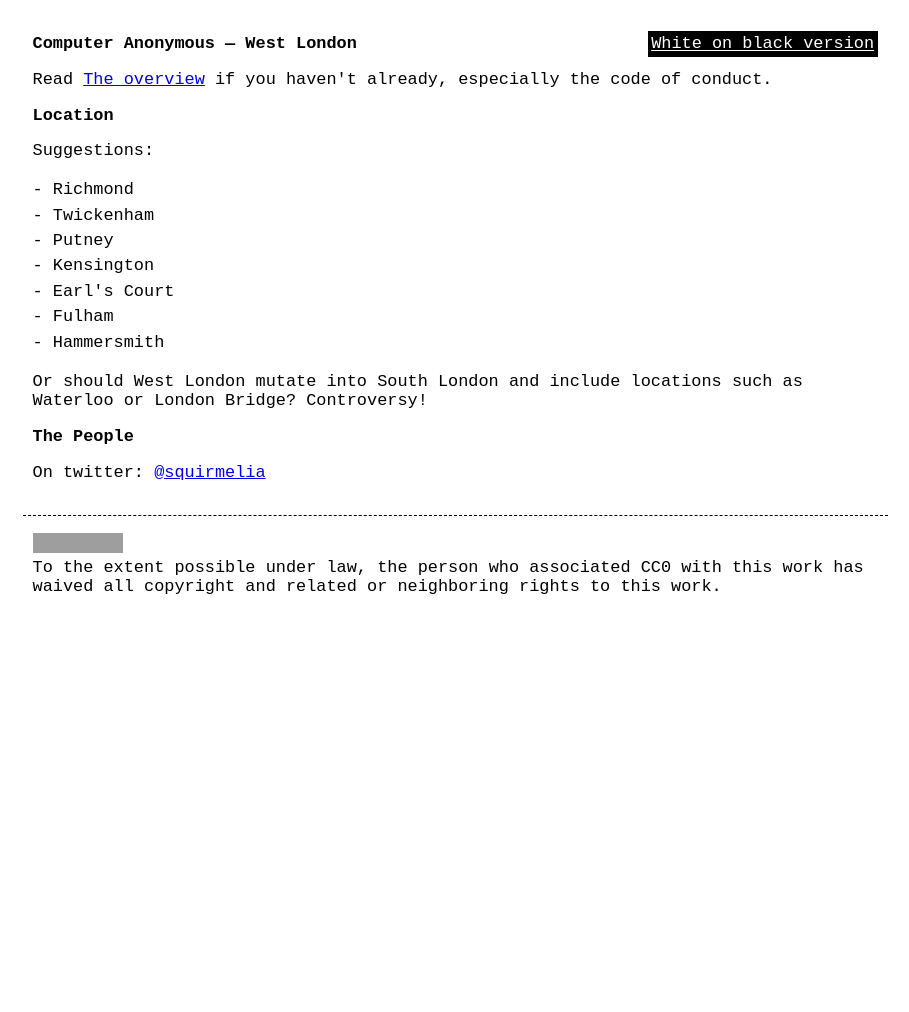
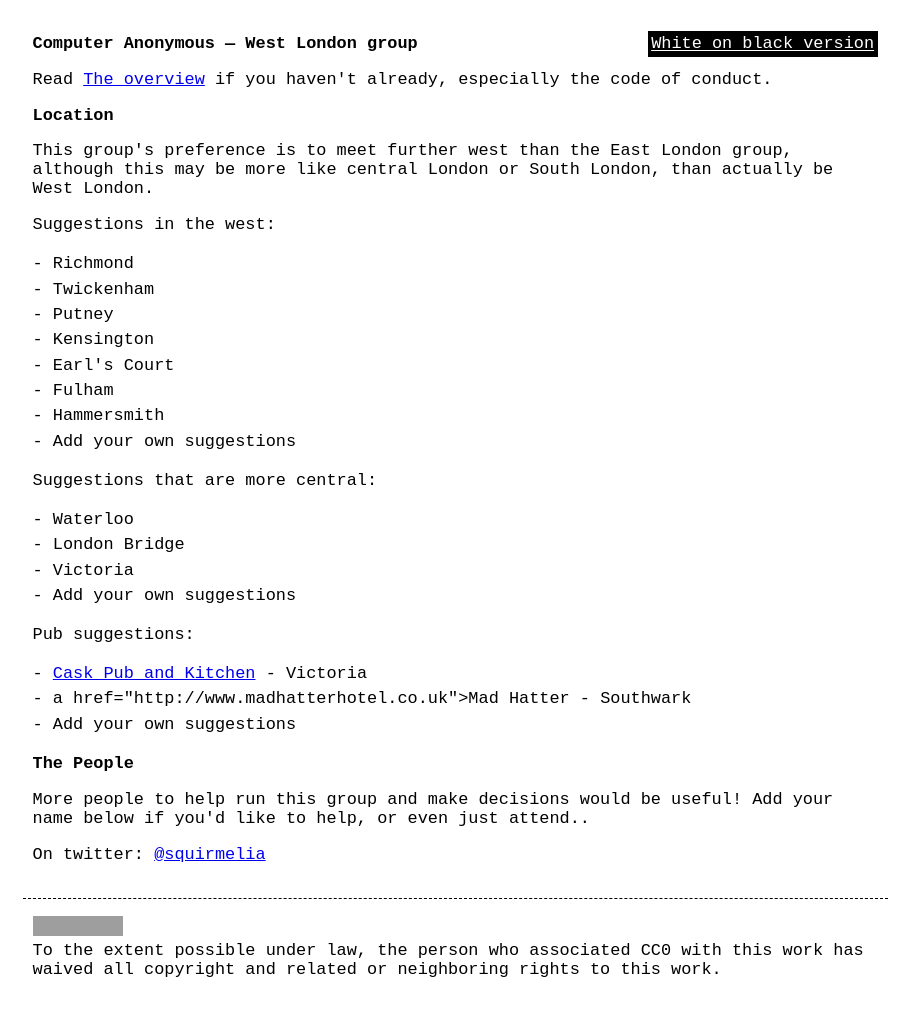
Before and after one commit to computeranonymous/computer, a Jekyll site: the page built from uk_west_london.html, in a window 1280 px wide. Shown: the whole page, without its empty margins (185-1094 px from the left). Built offline with Jekyll 4.4.1, drawn with Linux system fonts in a browser that asks for light colours; before the commit the page ends 900 px from its top, so only the background shows below that; grey boxes are pictures that could not be loaded.

Commit message:
Update uk_west_london.html
Added more locations

```diff
--- a/uk_west_london.html
+++ b/uk_west_london.html
@@ -2,13 +2,13 @@
 layout: base
 title: Computer Anonymous - West London
 ---
-<h1>Computer Anonymous — West London</h1>
+<h1>Computer Anonymous — West London group</h1>
 
 <p>Read <a href="index.html">The overview</a> if you haven't already, especially the code of conduct.</p>
+<h2>Location</h2>
+<p>This group's preference is to meet further west than the East London group, although this may be more like central London or South London, than actually be West London.</p>
 
-<h2>Location</h2>
-
-<p>Suggestions:</p>
+<p>Suggestions in the west:</p>
 <ul><li>Richmond</li>
       <li>Twickenham</li>
             <li>Putney</li>
@@ -16,9 +16,22 @@ title: Computer Anonymous - West London
             <li>Earl's Court</li>
             <li>Fulham</li>
             <li>Hammersmith</li>
+            <li>Add your own suggestions</li>
 </ul>
-<p>Or should West London mutate into South London and include locations such as Waterloo or London Bridge? Controversy!</p>
+<p>Suggestions that are more central:</p>
+<ul><li>Waterloo</li>
+      <li>London Bridge</li>
+      <li>Victoria</li>
+      <li>Add your own suggestions</li>
+</ul>
+
+<p>Pub suggestions:</p>
+<ul><li><a href="http://www.caskpubandkitchen.com">Cask Pub and Kitchen</a> - Victoria</li>
+      <li>a href="http://www.madhatterhotel.co.uk">Mad Hatter</a> - Southwark</li>
+      <li>Add your own suggestions</li>
+</ul></p>
+
 
      <h3>The People</h3>
-
+<p>More people to help run this group and make decisions would be useful! Add your name below if you'd like to help, or even just attend..</p>
       <p>On twitter: <a href="http://twitter.com/squirmelia">@squirmelia</a>   </p>
```
